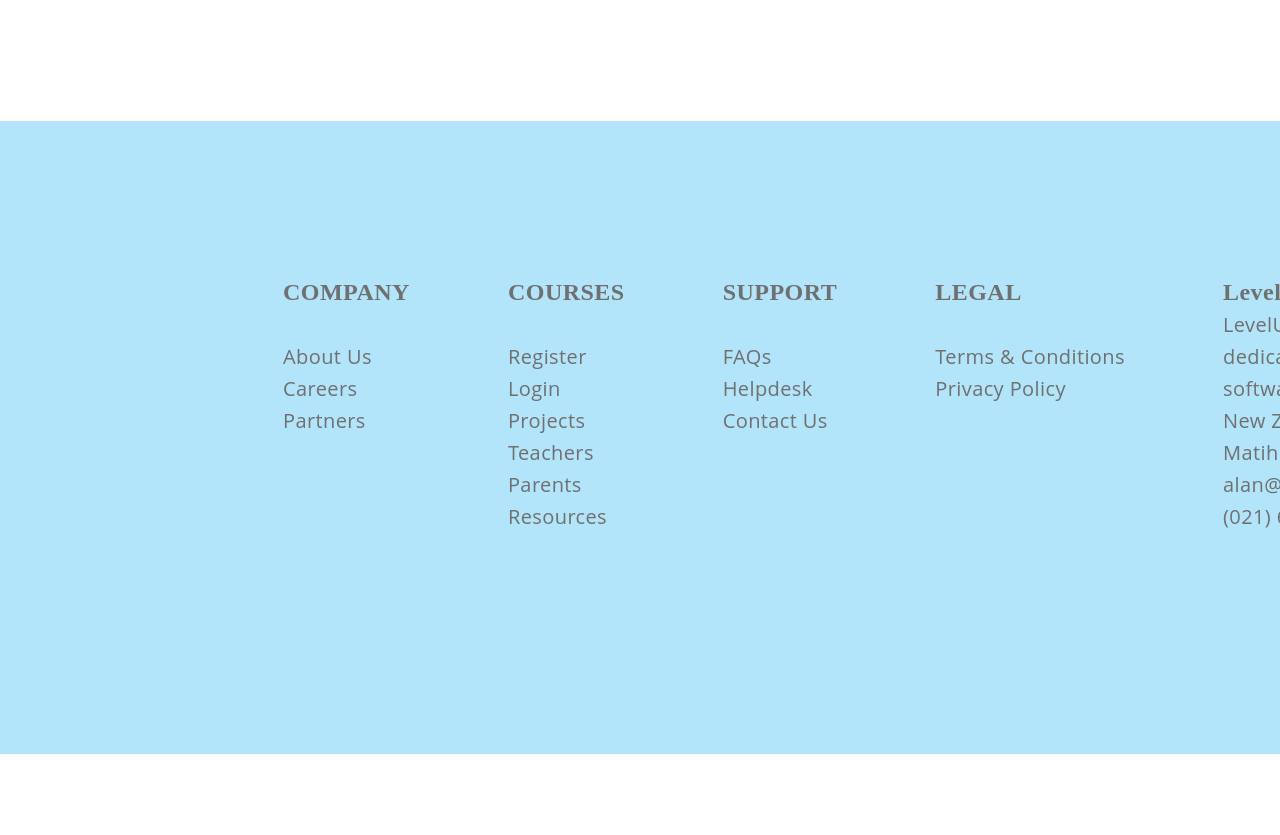
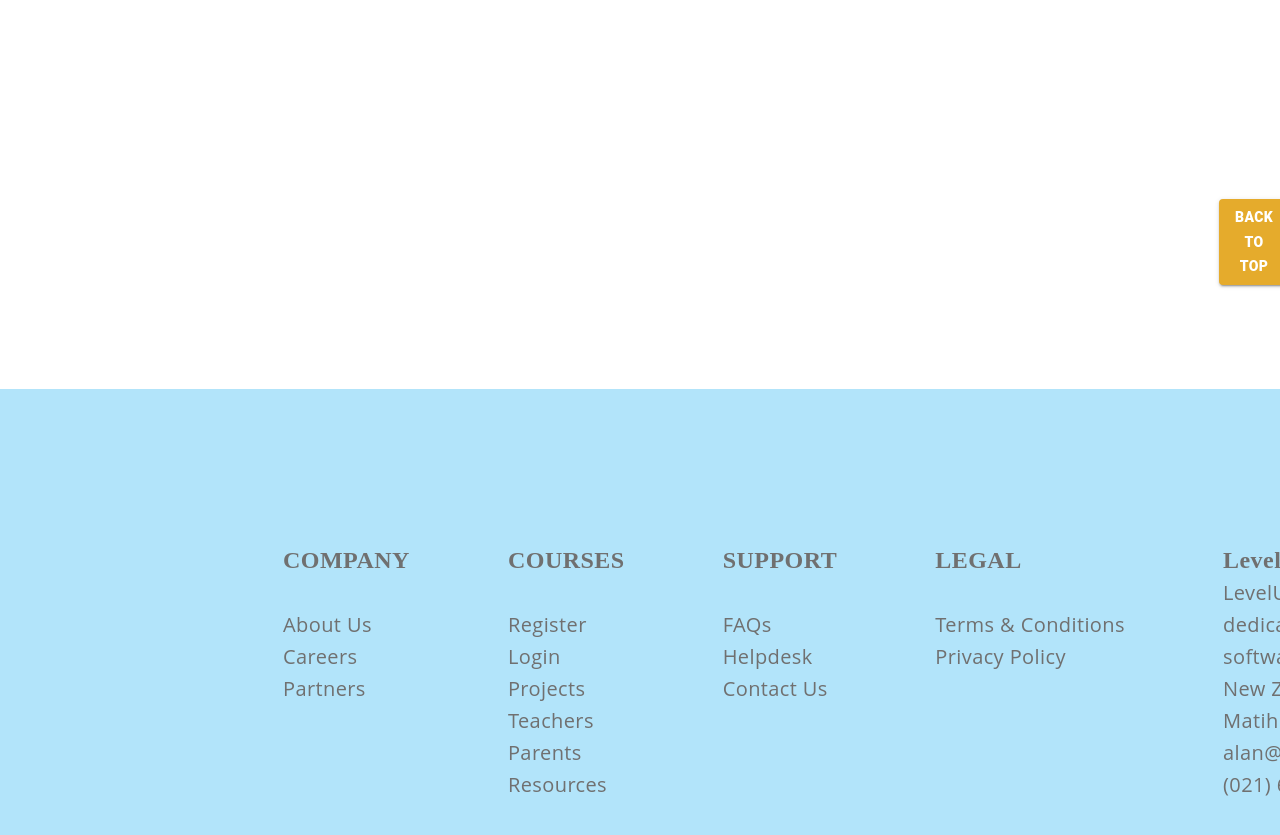
Before and after one commit to tony-cook/early-learning-application-react, a React (Create React App) app in the folder main/: page / in a window 1280 px wide. Shown: the part 1640-2475 px from the top of the page. Before the commit the page ends 2394 px from the top, so only its background shows below. Built offline with nearby package versions, Linux system fonts and the light colour scheme.

Commit message:
created navigation buttons for Teacher Project Library feature, also added component folder

```diff
--- a/main/src/pages/Projects/Projects.css
+++ b/main/src/pages/Projects/Projects.css
@@ -1,3 +1,5 @@
+/* CSS related to Projects.js */
+
 .content-container {
   display: flex;
   flex-direction: row;
@@ -127,6 +129,25 @@ hr {
   border-width: 2px; */
 }
 
-.Button {
-  color: yellow;
+/* CSS related to NavButtons.js */
+
+.nav-buttons {
+  display: flex;
+  flex-direction: row;
+  margin-top: 178px;
+  margin-left: 1219px;
+  margin-bottom: 155px;
 }
+.btn-to-top {
+  text-align: center;
+  width: 175px;
+  height: 35px;
+  font: normal normal 900 16px/22px Nunito;
+}
+.btn-to-dashboard {
+  margin-left: 60px;
+  width: 220px;
+  height: 35px;
+  text-align: center;
+  font: normal normal 900 16px/22px Nunito;
+}
--- a/main/src/pages/Projects/Projects.js
+++ b/main/src/pages/Projects/Projects.js
@@ -3,9 +3,10 @@ import {useState} from 'react'
 import './Projects.css';
 import NavBar from '../../shared/NavBar/NavBar'
 import Footer from '../../shared/Footer/Footer'
-import Checkboxes from './Checkboxes'
-import ContentHeading from './ContentHeading';
-import ButtonGroups from './ButtonGroups'
+import Checkboxes from './components/Checkboxes'
+import ContentHeading from './components/ContentHeading';
+import ButtonGroups from './components/ButtonGroups'
+import NavButtons from './components/NavButtons'
 
 function Projects() {
 
@@ -50,8 +51,7 @@ function Projects() {
             setShowResults(newResults);
           }
     };
-    console.log(courseLevel);
-    console.log(showResults);
+
     return (
         <div>
             <NavBar />
@@ -64,6 +64,7 @@ function Projects() {
                     <ButtonGroups courseLevel={courseLevel} showResults={showResults} handleCourseLevel={handleCourseLevel} handleShowResults={handleShowResults} />
                 </div>
             </div>
+            <NavButtons />
             <Footer />
         </div>
     )
--- a/main/src/pages/Projects/ButtonGroups.js
+++ b/main/src/pages/Projects/components/ButtonGroups.js
@@ -1,7 +1,7 @@
 import React from 'react'
 import ToggleButton from '@mui/material/ToggleButton';
 import ToggleButtonGroup from '@mui/material/ToggleButtonGroup';
-import './Projects.css';
+import '../Projects.css';
 
 
 function ButtonGroups({courseLevel, showResults, handleCourseLevel, handleShowResults}) {
--- a/main/src/pages/Projects/Checkboxes.js
+++ b/main/src/pages/Projects/components/Checkboxes.js
@@ -2,7 +2,7 @@ import React from 'react'
 import FormGroup from '@mui/material/FormGroup';
 import FormControlLabel from '@mui/material/FormControlLabel';
 import Checkbox from '@mui/material/Checkbox';
-import './Projects.css';
+import '../Projects.css';
 
 
 function Checkboxes({state, handleChange}) {
--- a/main/src/pages/Projects/ContentHeading.js
+++ b/main/src/pages/Projects/components/ContentHeading.js
@@ -1,6 +1,5 @@
 import React from 'react'
-
-import './Projects.css';
+import '../Projects.css';
 
 function ContentHeading() {
     return (
--- /dev/null
+++ b/main/src/pages/Projects/components/NavButtons.js
@@ -0,0 +1,26 @@
+import React from 'react'
+import Button from '@mui/material/Button';
+import '../Projects.css';
+
+function NavButtons() {
+
+    const scrollToTop = () => {
+        window.scrollTo({
+          top: 0,
+          behavior: 'smooth'
+        });
+      };
+
+    return (
+        <div className="nav-buttons">
+            <div className="btn-to-top">
+                <Button style={{background:"#E5AB2C",fontWeight:800}} fullWidth variant="contained" onClick={scrollToTop}>BACK TO TOP</Button>
+            </div>
+            <div className="btn-to-dashboard">
+                <Button style={{background:"#F91C85",fontWeight:800}} fullWidth variant="contained" >BACK TO DASHBOARD</Button>
+             </div>
+        </div>
+    )
+}
+
+export default NavButtons
--- a/main/src/shared/Footer/Footer.css
+++ b/main/src/shared/Footer/Footer.css
@@ -1,6 +1,5 @@
 .footer-container {
   display: flex;
-  margin-top: 100px;
   margin-left: 0px;
   width: 1920px;
   height: 631px;
```
